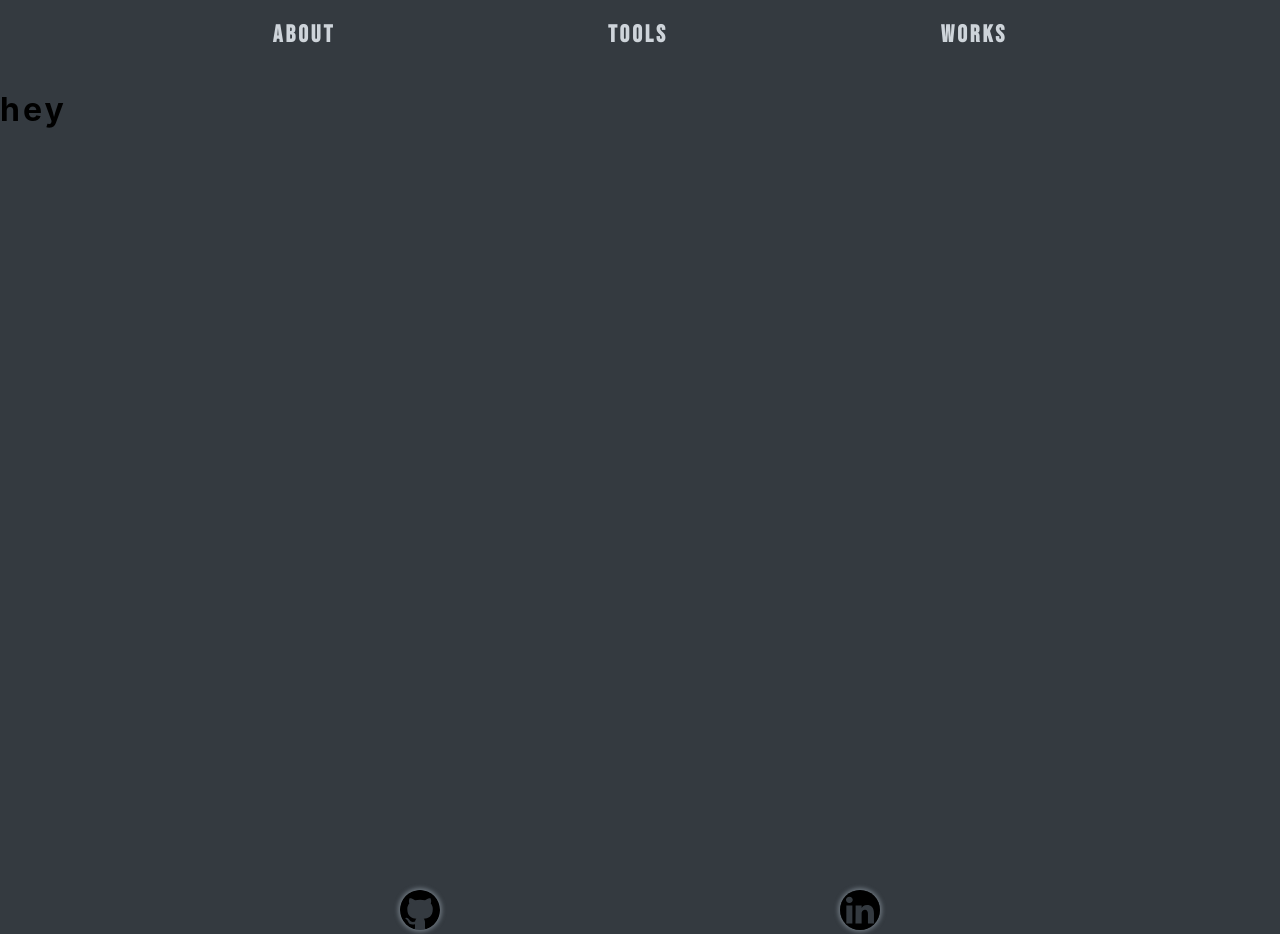
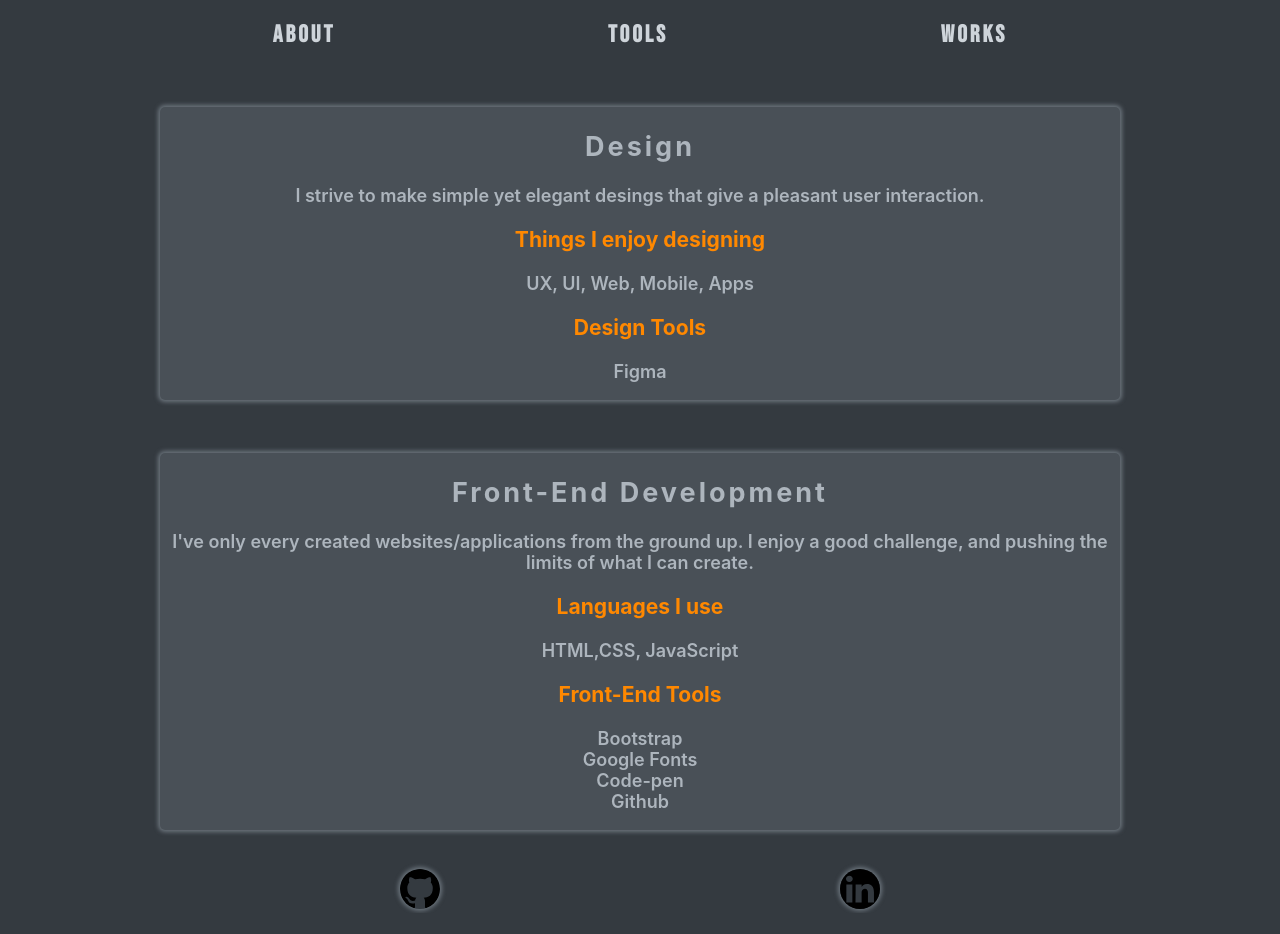
Before and after one commit to Logan-Alvarez/Logan-Alvarez.github.io, a React (Create React App) app: page /tools in a window 1280 px wide. After the commit the page ends 913 px from the top, so only its background shows below. Built offline with nearby package versions, Linux system fonts and the light colour scheme.

Commit message:
Finished Tools section

```diff
--- a/src/App.css
+++ b/src/App.css
@@ -110,7 +110,35 @@ img {
 /*TOOLS*/
 
 .Tools {
-  height: 100%;
+  min-height: 100%;
+  display: flex;
+  flex-direction: column;
+  justify-content: space-evenly;
+  align-items: center;
+  text-align: center;
+  color: var(--text-color);
+  position: relative;
+}
+
+.Tool-containers {
+  border-radius: 5px;
+  box-shadow: 0 0 4px 2px #6c757d;
+  font-size: large;
+  font-weight: 600;
+  background-color: #495057;
+  width: 75%;
+  margin: 15px 0;
+}
+
+.Tool-containers h3 {
+  color: var(--secondary-color);
+}
+
+.tool-list {
+  padding-left: 0;
+}
+.tool-list li {
+  list-style: none;
 }
 
 /* FOOTER */
--- a/src/components/Tools.tsx
+++ b/src/components/Tools.tsx
@@ -1,7 +1,39 @@
 function Tools() {
   return (
     <div className="Tools">
-      <h1>hey</h1>
+      <div className="Tool-containers">
+        <header>
+          <h2>Design</h2>
+        </header>
+        <p>
+          I strive to make simple yet elegant desings that give a pleasant user
+          interaction.
+        </p>
+        <h3>Things I enjoy designing</h3>
+        <p>UX, UI, Web, Mobile, Apps</p>
+        <h3>Design Tools</h3>
+        <ul className="tool-list">
+          <li>Figma</li>
+        </ul>
+      </div>
+      <div className="Tool-containers">
+        <header>
+          <h2>Front-End Development</h2>
+        </header>
+        <p>
+          I've only every created websites/applications from the ground up. I
+          enjoy a good challenge, and pushing the limits of what I can create.
+        </p>
+        <h3>Languages I use</h3>
+        <p>HTML,CSS, JavaScript</p>
+        <h3>Front-End Tools</h3>
+        <ul className="tool-list">
+          <li>Bootstrap</li>
+          <li>Google Fonts</li>
+          <li>Code-pen</li>
+          <li>Github</li>
+        </ul>
+      </div>
     </div>
   );
 }
```
